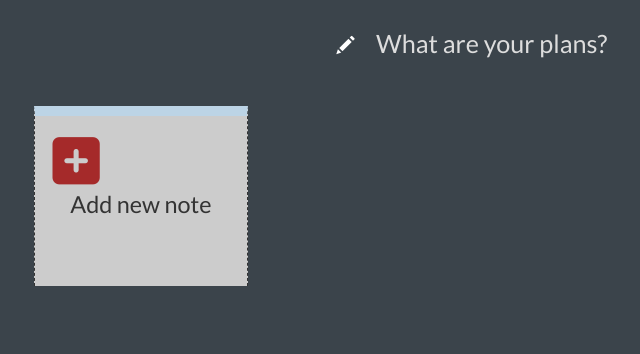
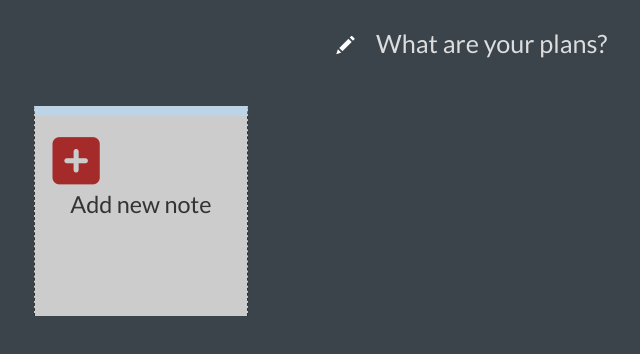
Before and after one commit to tomkallen/native-todo, a website: page index.html in a window 1280 px wide. Shown: the whole page, without its empty margins (177-817 px from the left). Drawn offline with nearby package versions, Linux system fonts and the light colour scheme.

Commit message:
fix squarer cards

```diff
--- a/styles.css
+++ b/styles.css
@@ -15,7 +15,7 @@ body {
     border-bottom: none;
     border-top: 10px solid #BCD4E6;
     padding: 1em;
-    height: 180px;
+    height: 210px;
     position: relative;
 }
 
```
